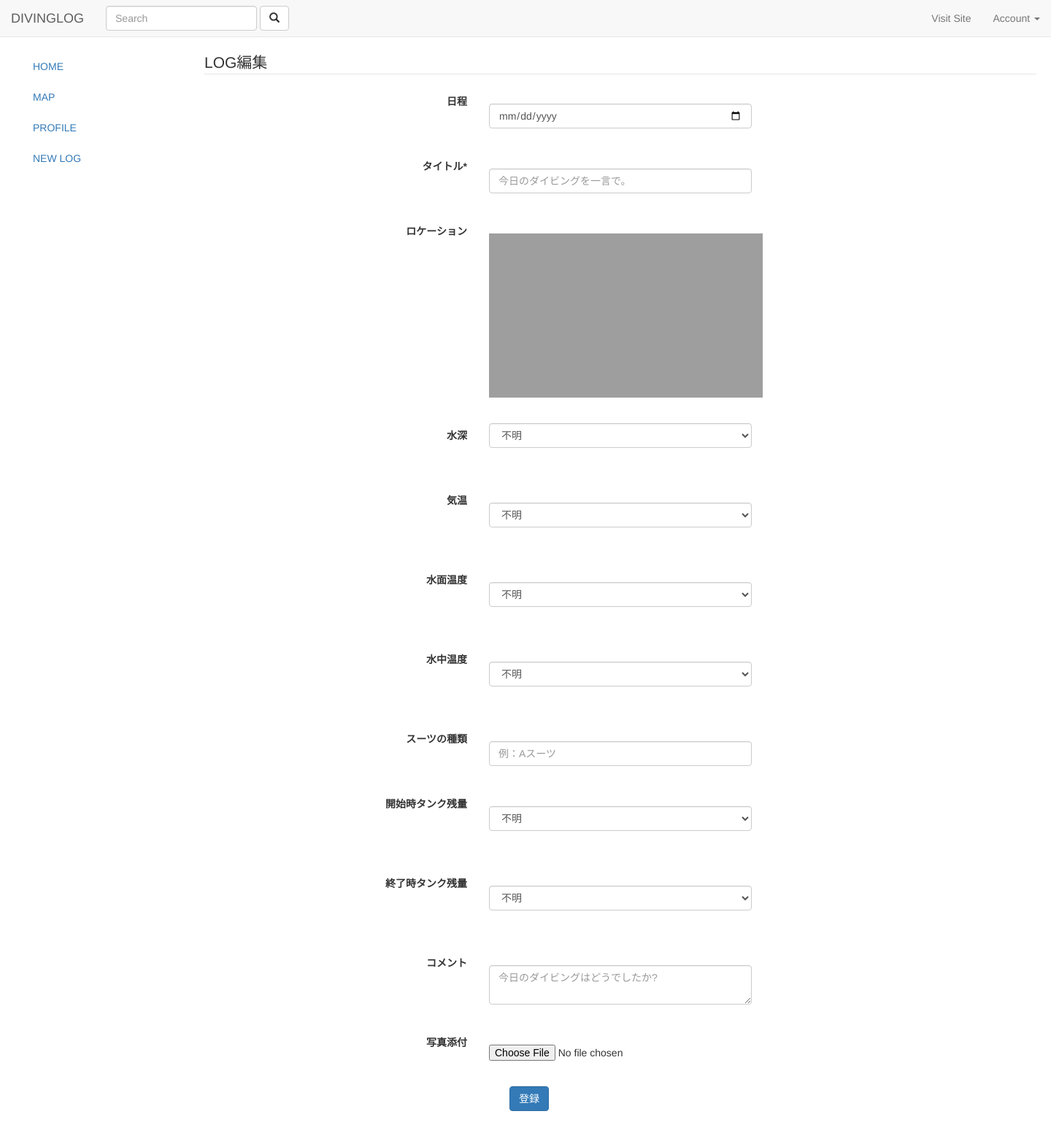
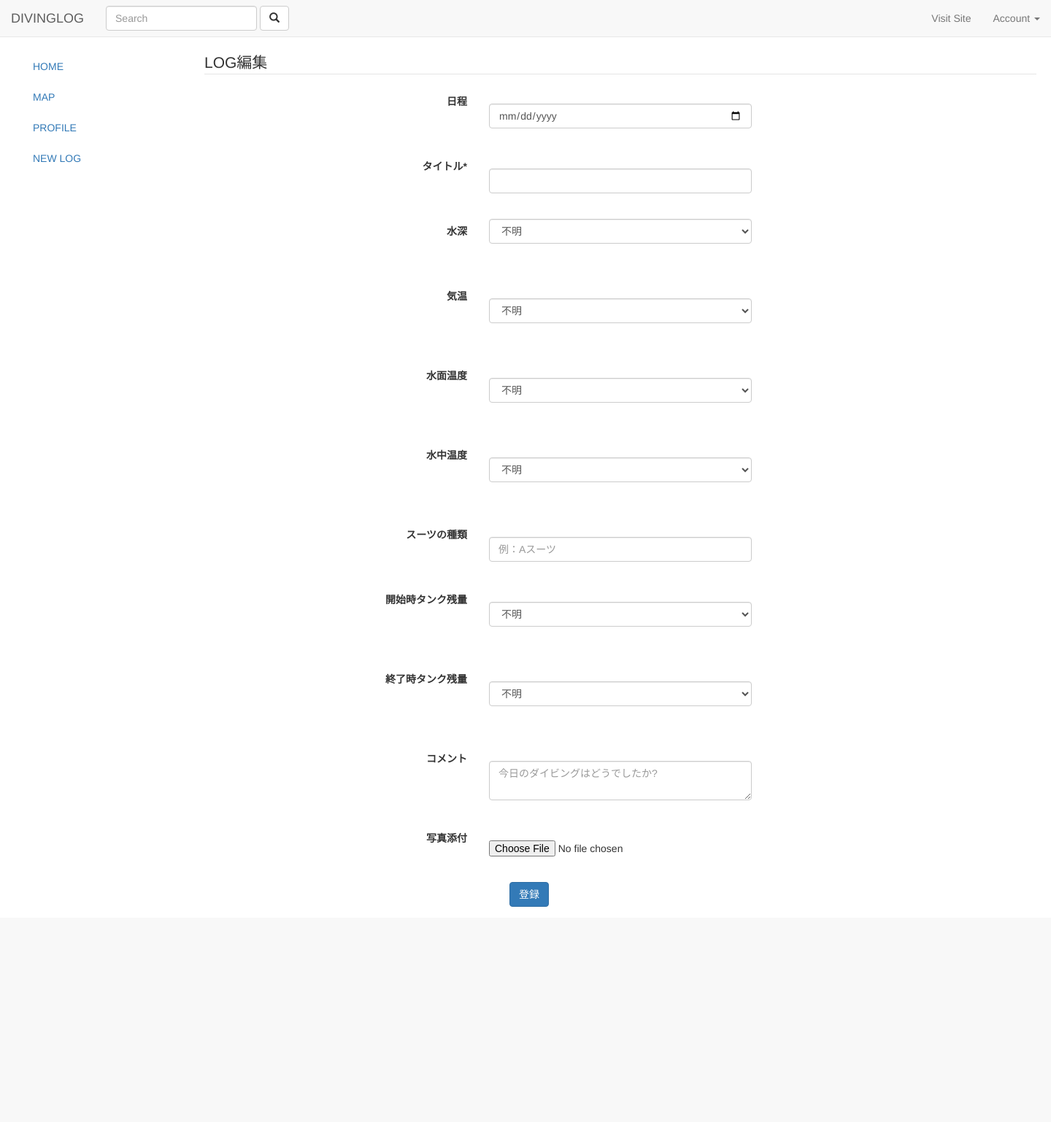
Before and after one commit to shinya-nexseed/team_20160627, a PHP site: page /seed_sns/log_edit.php?id=10 in a window 1440 px wide. Shown: the whole page at 73% size. After the commit the page ends 1243 px from the top, so only its background shows below. Run offline with PHP 8.4, Linux system fonts and the light colour scheme; a user stored in the database is signed in; data that the repository does not hold is empty; a map, chart or similar area stays blank; some libraries are stand-ins or nearby versions; grey boxes are pictures that could not be loaded.

Commit message:
fix log_add

```diff
--- a/log_edit.php
+++ b/log_edit.php
@@ -158,7 +158,7 @@
                 <div class="form-group">
                   　<label class="col-md-4 control-label" for="textinput">タイトル<span class="required">*</span></label>
                   　<div class="col-md-4">
-                  　    <input id="textinput" name="title" type="text" placeholder="今日のダイビングを一言で。" class="form-control input-md">
+                  　    <input id="textinput" name="title" type="text" placeholder="<?php echo$log['title']; ?>" class="form-control input-md">
                         <?php if(isset($error['title'])): ?>
                             <?php if($error['title'] == 'blank'): ?>
                                 <p class="error">タイトルを入力して下さい。</p>
@@ -168,24 +168,24 @@
                 </div>
 
                 <!--ロケーション-->
-                <div class="form-group">
+               <!--  <div class="form-group">
                   　<label class="col-md-4 control-label" for="textinput">ロケーション</label>
-                  　<div class="col-md-4">
+                  　<div class="col-md-4"> -->
 
-                        <br>
+                        <!-- <br>
                         <div id="map_canvas" style="width:375px; height:225px"></div>
-                        <br>
+                        <br> -->
 
                         <!-- <label for="latitude">緯度</label> -->
                         <!-- <input type="text" id="latitude" size="20" name="latitude" /> -->
-                        <input type="hidden" id="latitude" id="textinput" size="20" name="latitude" class="form-control input-md"/>
+                        <!-- <input type="hidden" id="latitude" id="textinput" size="20" name="latitude" class="form-control input-md"/> -->
 
                         <!-- <label for="longitude">経度</label> -->
 
                         <!-- <input type="text" id="longitude" size="20" name="longitude" /> -->
-                        <input type="hidden" id="longitude" id="textinput" size="20" name="longitude" class="form-control input-md"/>
+                        <!-- <input type="hidden" id="longitude" id="textinput" size="20" name="longitude" class="form-control input-md"/>
                     </div>
-                </div>
+                </div> -->
 
                 <!--水深-->
                 <div class="form-group">
```
